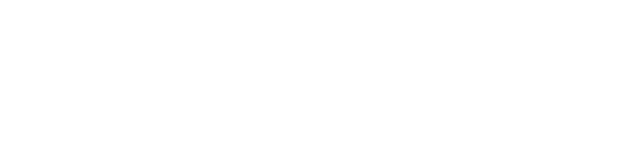
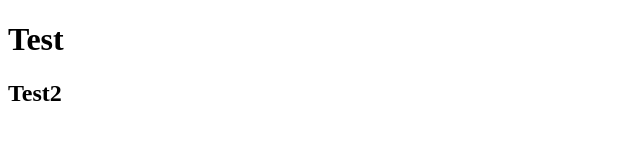
Before and after one commit to psoper1/array-practice, a plain HTML site: page index.html in a window 1280 px wide. Shown: the whole page, without its empty margins (0-640 px from the left). Drawn offline with Linux system fonts and the light colour scheme.

Commit message:
another test commit

```diff
--- a/arraypractice.js
+++ b/arraypractice.js
@@ -1,6 +1,4 @@
 // test
-
-const test = "test";
 
 const characters = [
     {
--- a/index.html
+++ b/index.html
@@ -7,6 +7,8 @@
     <title>Array Practice</title>
 </head>
 <body>
+    <h1>Test</h1>
+    <h2>Test2</h2>
 
     <script src="./arraypractice.js"></script>
 </body>
--- a/test.js
+++ b/test.js
@@ -1,3 +1,3 @@
-console.log(test)
+console.log("test")
 
 console.log("test2")
```
